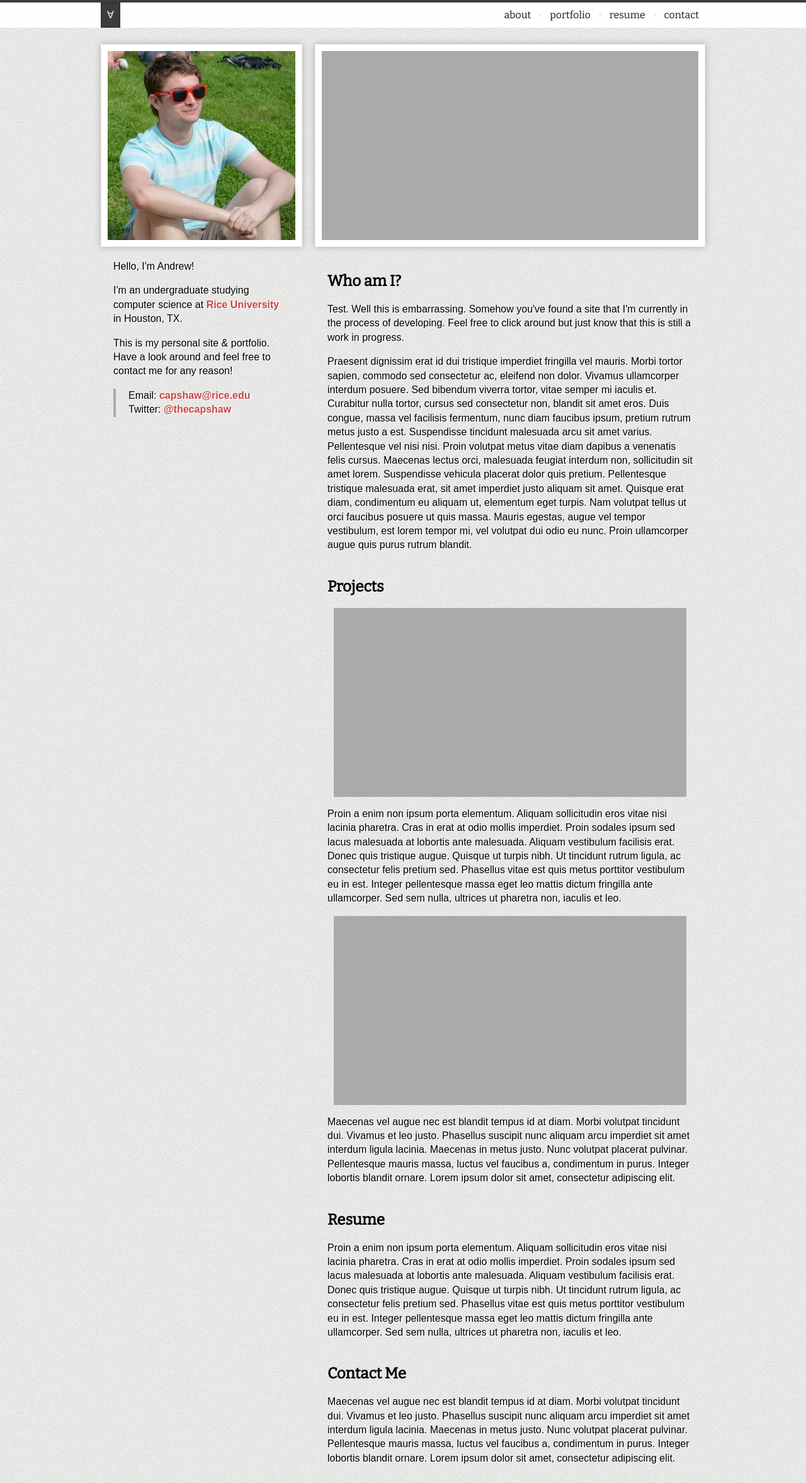
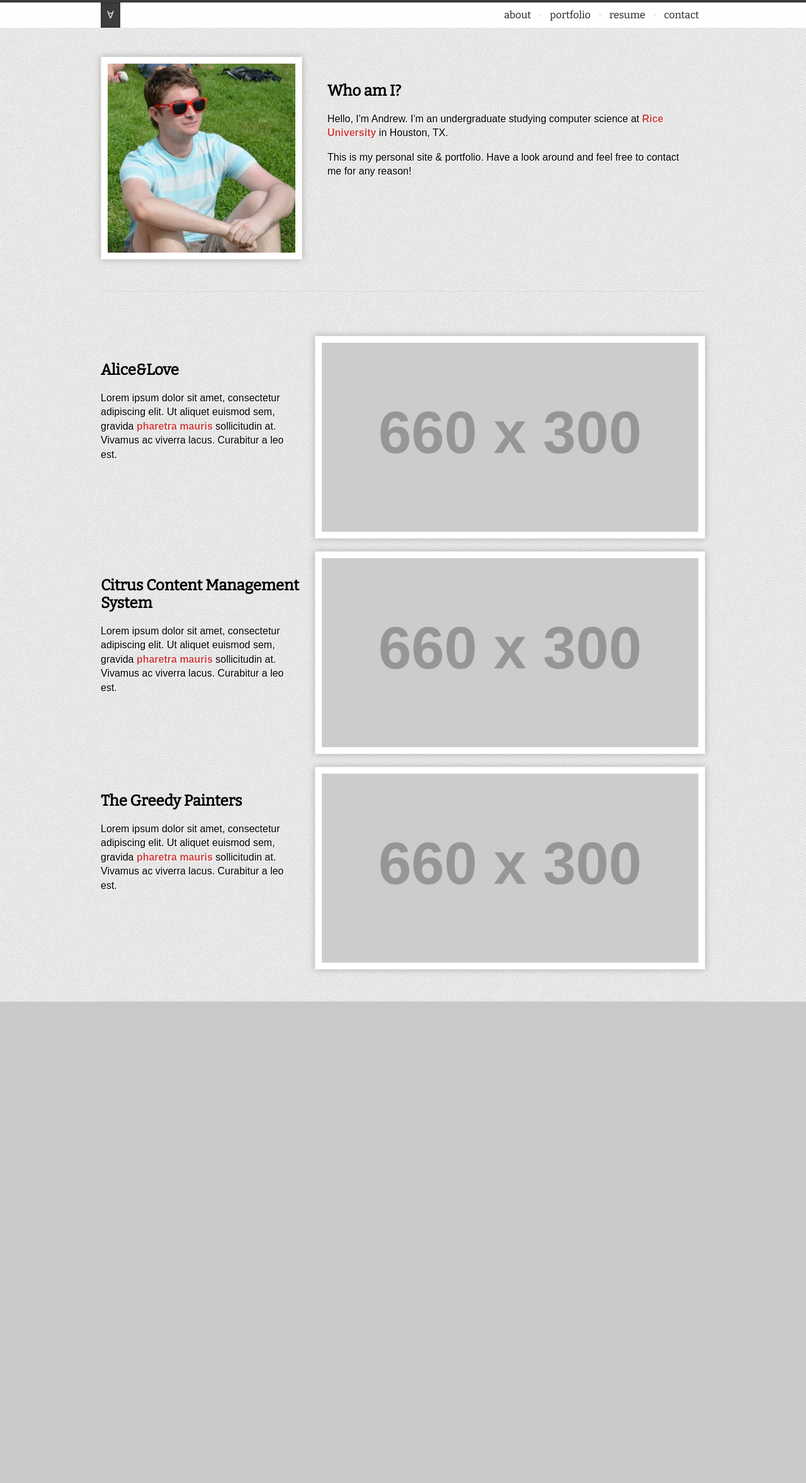
Before and after one commit to capshaw/capshaw.me, a PHP site: page / in a window 1280 px wide. Shown: the whole page at 63% size. After the commit the page ends 1590 px from the top, so only its background shows below. Run offline with PHP 8.4, Linux system fonts and the light colour scheme; grey boxes labelled with a size stand in for pictures from a placeholder-image service; some libraries are stand-ins or nearby versions.

Commit message:
Still working on initial site.

```diff
--- a/css/style.css
+++ b/css/style.css
@@ -1,9 +1,11 @@
 
 /*Accent color = 4AB585 */
 
-body{
+body, html{
 	background: #eee url('../img/common/rough_diagonal.png') repeat fixed;
 	font-family: sans-serif;
+	margin:0px;
+	padding:0px;
 }
 
 p {
@@ -55,15 +57,15 @@ h2 {
 
 #maincontainer{
 	min-height:100%;
-	margin-top:70px;
+	margin-top:40px;
 }
 
-#about{
+.side-bar{
 	width:320px;
 	/*position:fixed;*/
 }
 
-#main{
+.main{
 	width:620px;
 }
 
@@ -76,14 +78,14 @@ h2 {
 	top:0px;
 	right:0px;
 	background:#fff;
-	border-bottom:1px dotted #ccc;
+	/*border-bottom:1px dotted #ccc;*/
 	opacity:0.95;
 	color:#aaa;
 	z-index:100;
 	font-family:'Bitter', sans-serif;
 }
 
-.navlink{
+.nav-link{
 	display:inline-block;
 	height:100%;
 	padding-left:10px;
@@ -97,12 +99,12 @@ h2 {
 	-o-transition: all 0.2s ease-in; /* Opera */
 }
 
-.navlink:hover{
+.nav-link:hover{
 	color:#CC4545;
-	border-bottom:3px solid #aaa;
+	/*border-bottom:3px solid #aaa;*/
 }
 
-.forall{
+#for-all{
 	display:inline-block;
 	height:100%;
 	padding-left:10px;
@@ -112,17 +114,36 @@ h2 {
    -moz-box-shadow: inset 0px 0px 3px #111;
 -webkit-box-shadow: inset 0px 0px 3px #111;
         box-shadow: inset 0px 0px 3px #111;
+    text-decoration:none;
+}
+
+#for-all:hover{
+	background:#eee;
+	color:#333;
+   -moz-box-shadow: inset 0px 0px 3px #999;
+-webkit-box-shadow: inset 0px 0px 3px #999;
+        box-shadow: inset 0px 0px 3px #999;
 }
 
 .tag{
-	background:#111;
-	color:#fff;
+	background:#333;
+	color:#eee;
 	margin:4px;
 	display:inline-block;
-	padding:4px 10px;
+	padding:3px 8px;
+	text-shadow:none;
+	border-radius:3px;
 }
 
 /* These are common shared classes that do simple, yet useful things */
+
+.no-opacity{
+	opacity:0;
+}
+
+.full-opacity{
+	opacity:1;
+}
 
 .flowleft{
 	float:left;
@@ -132,7 +153,7 @@ h2 {
 	float:right;
 }
 
-.clearboth{
+.clear-both{
 	clear:both;
 }
 
@@ -188,7 +209,27 @@ h2 {
 	border-radius:5px;
 	text-shadow: none;
 	padding:20px;
-	-moz-box-shadow: inset 0px 0px 3px #333;
- -webkit-box-shadow: inset 0px 0px 3px #333;
-         box-shadow: inset 0px 0px 3px #333;
+	-moz-box-shadow: inset 0px 0px 3px #999;
+ -webkit-box-shadow: inset 0px 0px 3px #999;
+         box-shadow: inset 0px 0px 3px #999;
 }
+
+.fete{
+	background: url('../img/frontpage/fete.png') no-repeat center center;
+	background-size: cover;
+}
+
+.five-px-margin-lr{
+	margin:0px 5px;
+}
+
+.section {
+	clear:both;
+	padding-top:50px;
+	padding-bottom:50px;
+	border-bottom:1px dotted #ccc;
+}
+
+.p-top-20 {
+	padding-top:20px;
+}
--- a/index.php
+++ b/index.php
@@ -13,6 +13,13 @@
 
 	<script src="js/jquery-1.7.2.min.js"></script>
 	<script src="js/jquery-ui-1.8.21.custom.min.js"></script>
+	<script src="js/jquery.easing.1.3.js"></script>
+
+	<!-- Mixpanel Analytics -->
+	<!--script type="text/javascript">(function(d,c){var a,b,g,e;a=d.createElement("script");a.type="text/javascript";a.async=!0;a.src=("https:"===d.location.protocol?"https:":"http:")+'//api.mixpanel.com/site_media/js/api/mixpanel.2.js';b=d.getElementsByTagName("script")[0];b.parentNode.insertBefore(a,b);c._i=[];c.init=function(a,d,f){var b=c;"undefined"!==typeof f?b=c[f]=[]:f="mixpanel";g="disable track track_pageview track_links track_forms register register_once unregister identify name_tag set_config".split(" ");
+		for(e=0;e<g.length;e++)(function(a){b[a]=function(){b.push([a].concat(Array.prototype.slice.call(arguments,0)))}})(g[e]);c._i.push([a,d,f])};window.mixpanel=c})(document,[]);
+		mixpanel.init("119d3215461bea63d91687fe535a53c9");
+	</script-->
 
 </head>
 
@@ -20,100 +27,147 @@
 
 	<div id='nav'>
 		<div class='container text-right'>
-			<div class='forall flowleft'>
+			<a id='for-all' class='flowleft scroller' href='#home' onClick='mixpanel.track("ForAll Link");'>
 				&forall;
+			</a>
+			<div class='flowleft five-px-margin-lr no-opacity' id='to-the-top'>
+				to the top
 			</div>
-			<a href='#' id='aboutLink' class='navlink selected-link'>
+			<a href='#about' id='aboutLink' class='nav-link scroller selected-link' onClick='mixpanel.track("About Link");'>
 				about
 			</a>
 			&middot;
-			<a href='#' class='navlink'>
+			<a href='#portfolio' class='nav-link scroller' onClick='mixpanel.track("Portfolio Link");'>
 				portfolio
 			</a>
 			&middot;
-			<a href='#' class='navlink'>
+			<a href='#' class='nav-link scroller' onClick='mixpanel.track("Resume Link");'>
 				resume
 			</a>
 			&middot;
-			<a href='#aboutme' id='contactLink' class='navlink'>
+			<a href='#' id='contactLink' class='nav-link scroller' onClick='mixpanel.track("Contact Link");'>
 				contact
 			</a>
 		</div>
 	</div>
 
+
 	<div id='maincontainer' class='container'>
 
-		<div id='about' class='flowleft'>
+		<div class='section' id='about'>
+			<div class='side-bar flowleft'>
 				<div class='outer-shell'>
 					<div class='inner-shell me'>
 						<!-- -->
 					</div>
 				</div>
-			<div class='main-content' id='aboutme'>
-				<p>Hello, I'm Andrew!</p>
+			</div>
 
-				<p>
-					I'm an undergraduate studying computer science at <a href='#'>Rice University</a> in Houston, TX.
+			<div class='main flowright'>
+				<div class='main-content'>
+					<h2>Who am I?</h2>
+					<p>Hello, I'm Andrew. I'm an undergraduate studying computer science at <a href='#'>Rice University</a> in Houston, TX.
 					</p>
 					<p>
 						This is my personal site &amp; portfolio. Have a look around and feel free to contact me for any reason!
 					</p>
-				<p id='contact' class='quote'>
-					Email: <a href='mailto:capshaw@rice.edu'><span>capshaw@</span>rice.edu</a><br>
-					Twitter: <a href='http://twitter.com/#!/thecapshaw'>@thecapshaw</a>
-				</p>
 				</div>
 			</div>
 
-		<div id='main' class='flowright'>
-			<div class='outer-shell'>
-				<div class='inner-shell portfolio'>
+			<div class='clear-both'>
 				<!-- -->
 			</div>
 		</div>
-			<div class='main-content'>
-				<h2>Who am I?</h2>
+
+
+	<div class='section' id='portfolio'>
+		<div class='clear-both p-top-20'>
+			<div id='side-bar' class='side-bar flowleft'>
+				<h2>Alice&amp;Love</h2>
 				<p>
-					Test. Well this is embarrassing. Somehow you've found a site that I'm currently in the process of developing.
-					Feel free to click around but just know that this is still a work in progress.
+					Lorem ipsum dolor sit amet, consectetur adipiscing elit. Ut aliquet euismod sem, gravida <a href='#'>pharetra mauris</a> sollicitudin at. Vivamus ac viverra lacus. Curabitur a leo est.
 				</p>
-				<p>
-				Praesent dignissim erat id dui tristique imperdiet fringilla vel mauris. Morbi tortor sapien, commodo sed consectetur ac, eleifend non dolor. Vivamus ullamcorper interdum posuere. Sed bibendum viverra tortor, vitae semper mi iaculis et. Curabitur nulla tortor, cursus sed consectetur non, blandit sit amet eros. Duis congue, massa vel facilisis fermentum, nunc diam faucibus ipsum, pretium rutrum metus justo a est. Suspendisse tincidunt malesuada arcu sit amet varius. Pellentesque vel nisi nisi. Proin volutpat metus vitae diam dapibus a venenatis felis cursus. Maecenas lectus orci, malesuada feugiat interdum non, sollicitudin sit amet lorem. Suspendisse vehicula placerat dolor quis pretium. Pellentesque tristique malesuada erat, sit amet imperdiet justo aliquam sit amet. Quisque erat diam, condimentum eu aliquam ut, elementum eget turpis. Nam volutpat tellus ut orci faucibus posuere ut quis massa. Mauris egestas, augue vel tempor vestibulum, est lorem tempor mi, vel volutpat dui odio eu nunc. Proin ullamcorper augue quis purus rutrum blandit.
-				</p>
-				<h2>Projects</h2>
-				<div class='inner-shell portfolio'>
+			</div>
+			<div class='main flowright'>
+				<div class='outer-shell'>
+					<div class='inner-shell portfolio' style='background:#eee url("http://placehold.it/660x300&text=Portfolio+Image") center center;'>
 						<!-- -->
 					</div>
-				<p>
-				Proin a enim non ipsum porta elementum. Aliquam sollicitudin eros vitae nisi lacinia pharetra. Cras in erat at odio mollis imperdiet. Proin sodales ipsum sed lacus malesuada at lobortis ante malesuada. Aliquam vestibulum facilisis erat. Donec quis tristique augue. Quisque ut turpis nibh. Ut tincidunt rutrum ligula, ac consectetur felis pretium sed. Phasellus vitae est quis metus porttitor vestibulum eu in est. Integer pellentesque massa eget leo mattis dictum fringilla ante ullamcorper. Sed sem nulla, ultrices ut pharetra non, iaculis et leo.
-				</p>
-				<div class='inner-shell portfolio'>
-					<!-- -->
 				</div>
-				<p>
-				Maecenas vel augue nec est blandit tempus id at diam. Morbi volutpat tincidunt dui. Vivamus et leo justo. Phasellus suscipit nunc aliquam arcu imperdiet sit amet interdum ligula lacinia. Maecenas in metus justo. Nunc volutpat placerat pulvinar. Pellentesque mauris massa, luctus vel faucibus a, condimentum in purus. Integer lobortis blandit ornare. Lorem ipsum dolor sit amet, consectetur adipiscing elit.
-				</p>
-				<h2>Resume</h2>
-				<p>
-				Proin a enim non ipsum porta elementum. Aliquam sollicitudin eros vitae nisi lacinia pharetra. Cras in erat at odio mollis imperdiet. Proin sodales ipsum sed lacus malesuada at lobortis ante malesuada. Aliquam vestibulum facilisis erat. Donec quis tristique augue. Quisque ut turpis nibh. Ut tincidunt rutrum ligula, ac consectetur felis pretium sed. Phasellus vitae est quis metus porttitor vestibulum eu in est. Integer pellentesque massa eget leo mattis dictum fringilla ante ullamcorper. Sed sem nulla, ultrices ut pharetra non, iaculis et leo.
-				</p>
-				<h2>Contact Me</h2>
-				<p>
-				Maecenas vel augue nec est blandit tempus id at diam. Morbi volutpat tincidunt dui. Vivamus et leo justo. Phasellus suscipit nunc aliquam arcu imperdiet sit amet interdum ligula lacinia. Maecenas in metus justo. Nunc volutpat placerat pulvinar. Pellentesque mauris massa, luctus vel faucibus a, condimentum in purus. Integer lobortis blandit ornare. Lorem ipsum dolor sit amet, consectetur adipiscing elit.
-				</p>
 			</div>
 		</div>
 
-		<div class='clearboth'><!-- --></div>
-
+		<div class='clear-both p-top-20'>
+			<div id='side-bar' class='side-bar flowleft'>
+				<h2>Citrus Content Management System</h2>
+				<p>
+					Lorem ipsum dolor sit amet, consectetur adipiscing elit. Ut aliquet euismod sem, gravida <a href='#'>pharetra mauris</a> sollicitudin at. Vivamus ac viverra lacus. Curabitur a leo est.
+				</p>
+			</div>
+			<div class='main flowright'>
+				<div class='outer-shell'>
+					<div class='inner-shell portfolio' style='background:#eee url("http://placehold.it/660x300&text=Portfolio+Image") center center;'>
+						<!-- -->
+					</div>
+				</div>
+			</div>
 		</div>
 
-</body>
+		<div class='clear-both p-top-20'>
+			<div id='side-bar' class='side-bar flowleft'>
+				<h2>The Greedy Painters</h2>
+				<p>
+					Lorem ipsum dolor sit amet, consectetur adipiscing elit. Ut aliquet euismod sem, gravida <a href='#'>pharetra mauris</a> sollicitudin at. Vivamus ac viverra lacus. Curabitur a leo est.
+				</p>
+			</div>
+			<div class='main flowright'>
+				<div class='outer-shell'>
+					<div class='inner-shell portfolio' style='background:#eee url("http://placehold.it/660x300&text=Portfolio+Image") center center;'>
+						<!-- -->
+					</div>
+				</div>
+			</div>
+
+			<div class='clear-both'>
+				<!-- -->
+			</div>
+		</div>
+	</div>
+
+
 	<script type='text/javascript'>
 		$("#contactLink").click(function () {
 			$("#contact").switchClass('quote','highlighted',500,'easeOutBounce',function(){
-		  console.log('transition is done!');
+			  // console.log('transition is done!');
 			});
 	    });
+
+	    $("#for-all").hover(
+	    	function () {
+		    	$("#to-the-top").switchClass('no-opacity', 'full-opacity', 1000, 'easeInSine', null);
+		    },
+		    function () {
+		    	$("#to-the-top").switchClass('full-opacity', 'no-opacity', 1000, 'easeInSine', null);
+	    	}
+	    );
+
+		/* Binds the nav-link class to the jquery scrolling functionality. */
+	    $('.scroller').bind('click', function(event){
+
+	        var $anchor = $(this);
+
+	        $('html, body').stop().animate({
+	            scrollTop: $($anchor.attr('href')).offset().top
+	        }, 1500,'easeInOutExpo');
+
+	        event.preventDefault();
+	    });
 	</script>
+						<!-- 		<p id='contact'>
+						<span class='tag'>Email</span>
+						<a href='mailto:capshaw@rice.edu'><span>capshaw@</span>rice.edu</a><br>
+						<span class='tag'>Twitter</span>
+						<a href='http://twitter.com/#!/thecapshaw'>@thecapshaw</a>
+					</p> -->
+</body>
 </html>
```
Also changed, not shown: img/frontpage/fete.png (added), js/jquery.easing.1.3.js (added). Lines whose indentation alone changed are shown as unchanged.
